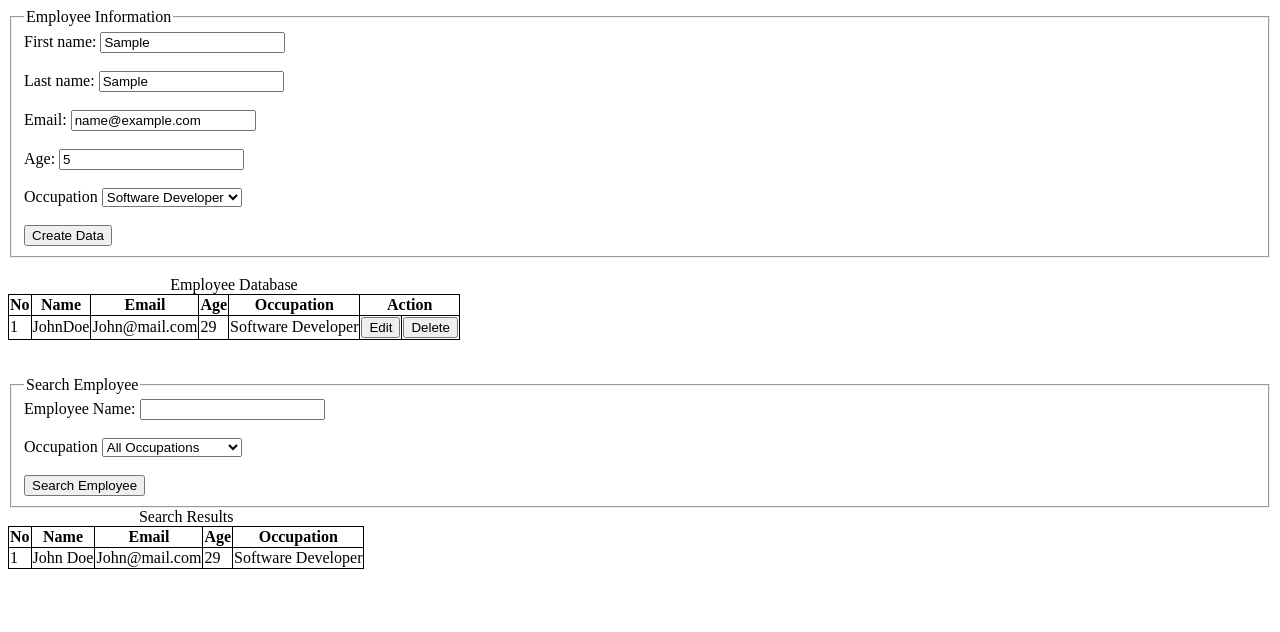
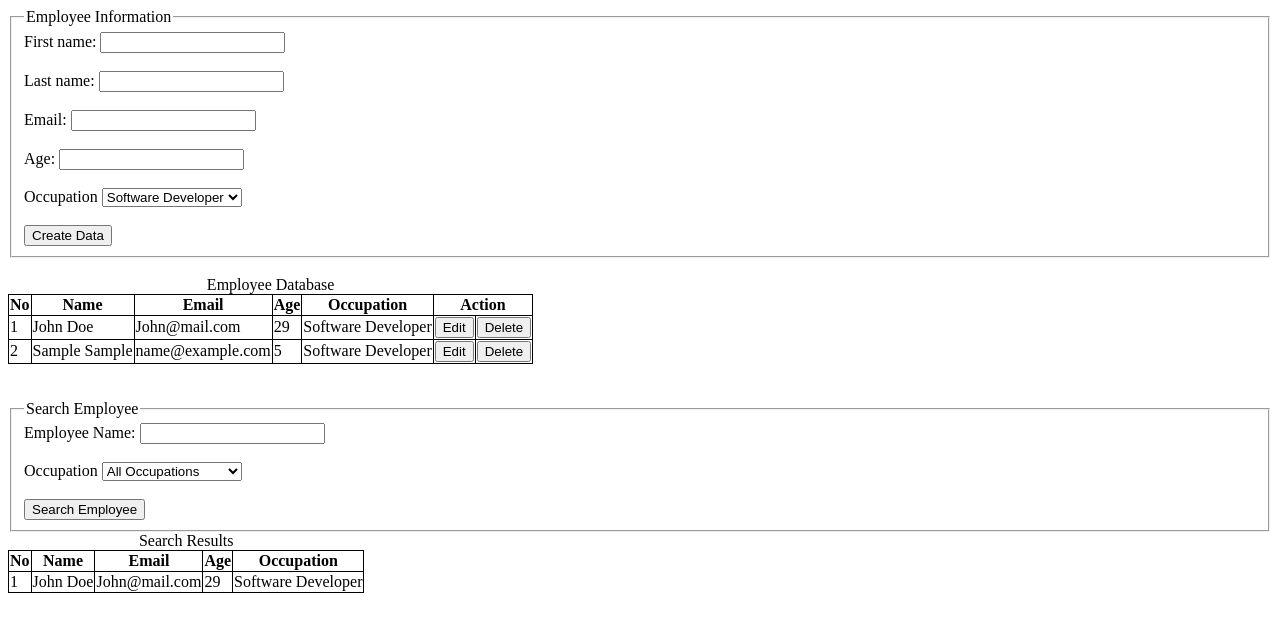
Before and after one commit to Rickykn/practice-day-10, a plain HTML site: page index.html in a window 1280 px wide. Both pictures are taken after typing "Sample", "Sample", "name@example.com", "5" into the empty fields and a click on the button "Create Data". Drawn offline with Linux system fonts and the light colour scheme.

Commit message:
Add Data

```diff
--- a/index.html
+++ b/index.html
@@ -42,7 +42,7 @@
       </select>
       <br />
       <br />
-      <button>Create Data</button>
+      <button onclick="addData()">Create Data</button>
     </fieldset>
 
     <br />
@@ -123,10 +123,6 @@
         }
       }
       let data = [
-        // new Person("Mark", "Software Developer", "Pria"),
-        // new Person("Steve", "CEO", "Pria"),
-        // new Person("Biill", "UI/UX", "Pria"),
-        // new Person("Seto", "Data Scientist", "Pria"),
         new Person({
           fisrtName: "John",
           lastName: "Doe",
@@ -142,7 +138,7 @@
           listData += `
           <tr>
             <td>${idx + 1}</td>
-            <td>${val.fisrtName + val.lastName}</td>
+            <td>${val.fisrtName + " " + val.lastName}</td>
             <td>${val.email}</td>
             <td>${val.age}</td>
             <td>${val.occupation}</td>
@@ -153,6 +149,41 @@
         });
         document.getElementById("tableData").innerHTML = listData;
       };
+
+      const addData = () => {
+        const firstNameInput = document.getElementById("fname").value;
+        const lastNameInput = document.getElementById("lname").value;
+        const emailInput = document.getElementById("email").value;
+        const ageInput = document.getElementById("age").value;
+        const occupationInput = document.getElementById("occupation").value;
+
+        if (
+          !firstNameInput ||
+          !lastNameInput ||
+          !emailInput ||
+          !ageInput ||
+          !occupationInput
+        ) {
+          alert("kedua field harus diisi");
+          return;
+        }
+
+        const newPerson = new Person({
+          fisrtName: firstNameInput,
+          lastName: lastNameInput,
+          age: ageInput,
+          email: emailInput,
+          occupation: occupationInput,
+        });
+
+        data.push(newPerson);
+        renderData();
+
+        document.getElementById("fname").value = "";
+        document.getElementById("lname").value = "";
+        document.getElementById("email").value = "";
+        document.getElementById("age").value = "";
+      };
       renderData();
     </script>
   </body>
```
